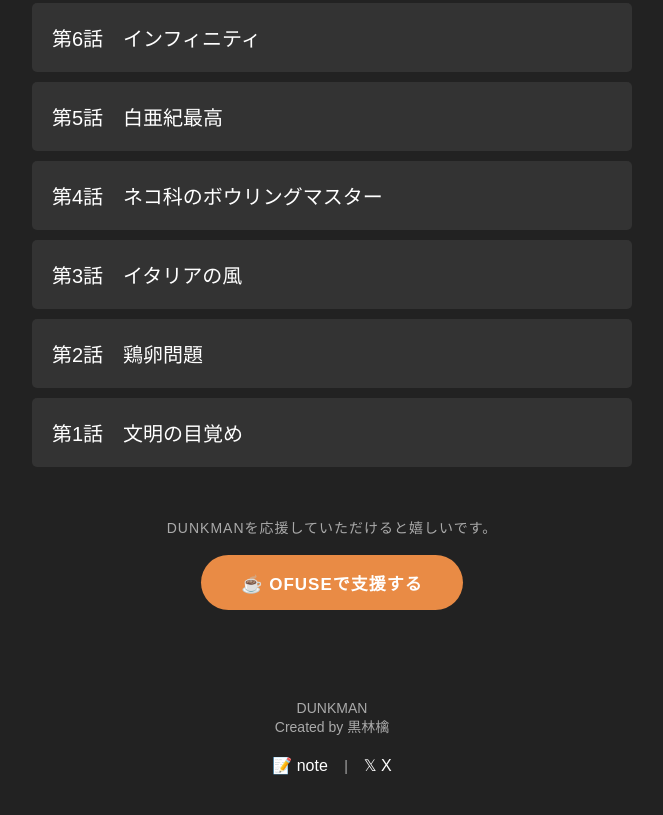
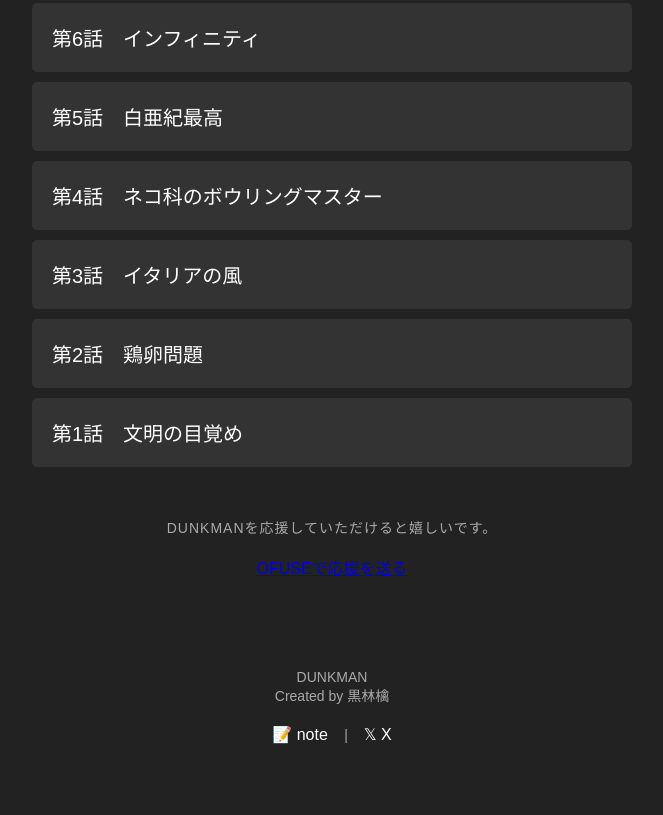
Before and after one commit to fkhr243250/dunkman.site, a plain HTML site: page index.html in a window 1280 px wide. Shown: the part 725-1540 px from the top of the page, without its empty margins (308-971 px from the left). After the commit the page ends 1509 px from the top, so only its background shows below. Drawn offline with Linux system fonts and the light colour scheme; a script that the page names is missing.

Commit message:
Update index.html

```diff
--- a/index.html
+++ b/index.html
@@ -84,7 +84,7 @@
       background: #444;
     }
 
-    /* OFUSE支援ボタン */
+    /* OFUSE支援 */
     .support {
       text-align: center;
       margin: 50px 20px 20px;
@@ -95,24 +95,6 @@
       font-size: 14px;
       margin-bottom: 18px;
       letter-spacing: 1px;
-    }
-
-    .ofuse-button {
-      display: inline-block;
-      background: #e98b45;
-      color: white;
-      text-decoration: none;
-      padding: 15px 40px;
-      border-radius: 30px;
-      font-size: 17px;
-      font-weight: bold;
-      letter-spacing: 1px;
-      transition: 0.2s;
-    }
-
-    .ofuse-button:hover {
-      background: #f3a568;
-      transform: translateY(-2px);
     }
 
     /* フッター */
@@ -214,18 +196,23 @@
 
   <!-- OFUSE支援 -->
   <div class="support">
+
     <div class="support-message">
       DUNKMANを応援していただけると嬉しいです。
     </div>
 
     <a
-      class="ofuse-button"
-      href="ここにOFUSEのURL"
-      target="_blank"
-      rel="noopener noreferrer"
-    >
-      ☕ OFUSEで支援する
-    </a>
+      data-ofuse-widget-button
+      href="https://ofuse.me/o?uid=219712"
+      data-ofuse-id="219712"
+    >OFUSEで応援を送る</a>
+
+    <script
+      async
+      src="https://ofuse.me/assets/platform/widget.js"
+      charset="utf-8">
+    </script>
+
   </div>
 
   <!-- フッター -->
```
